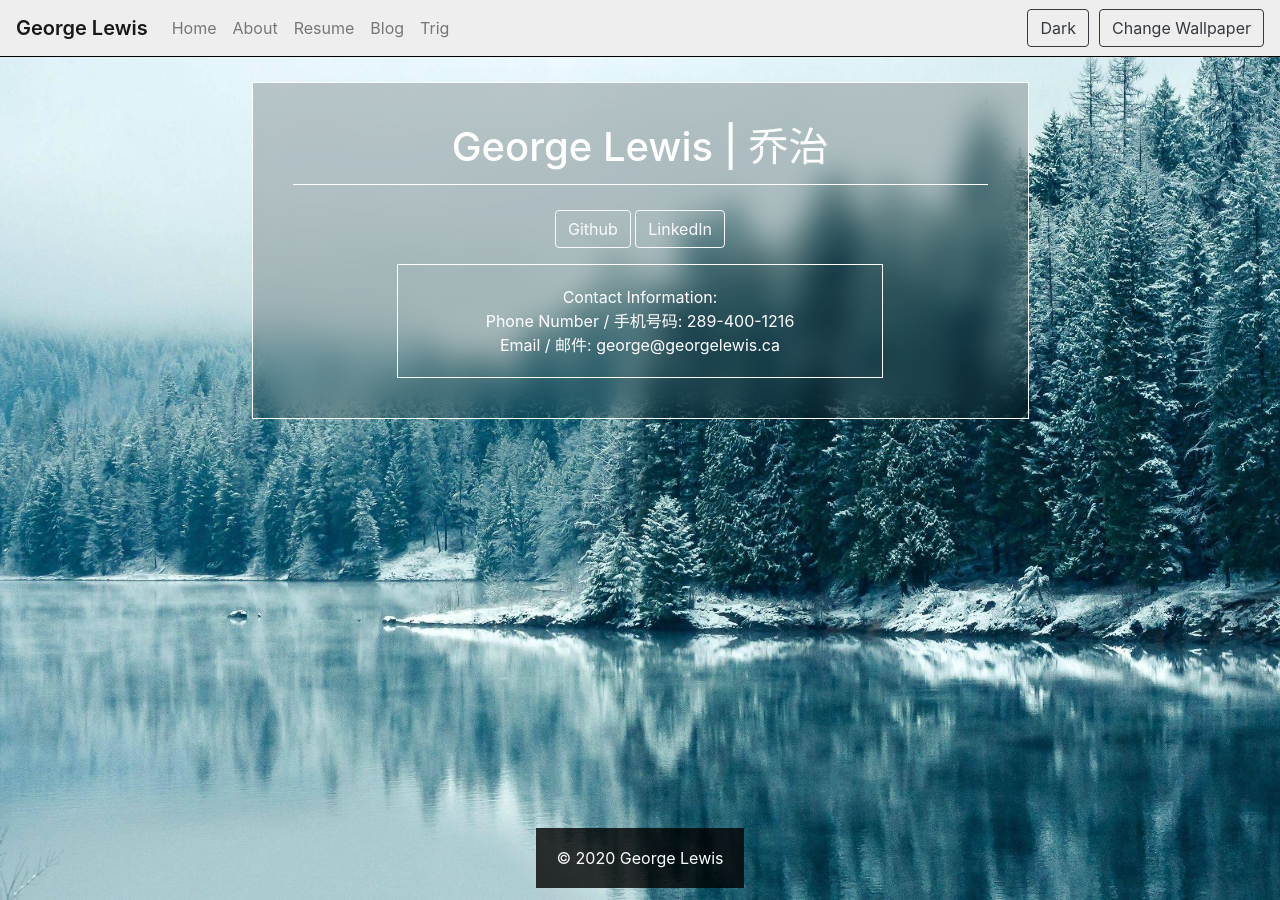
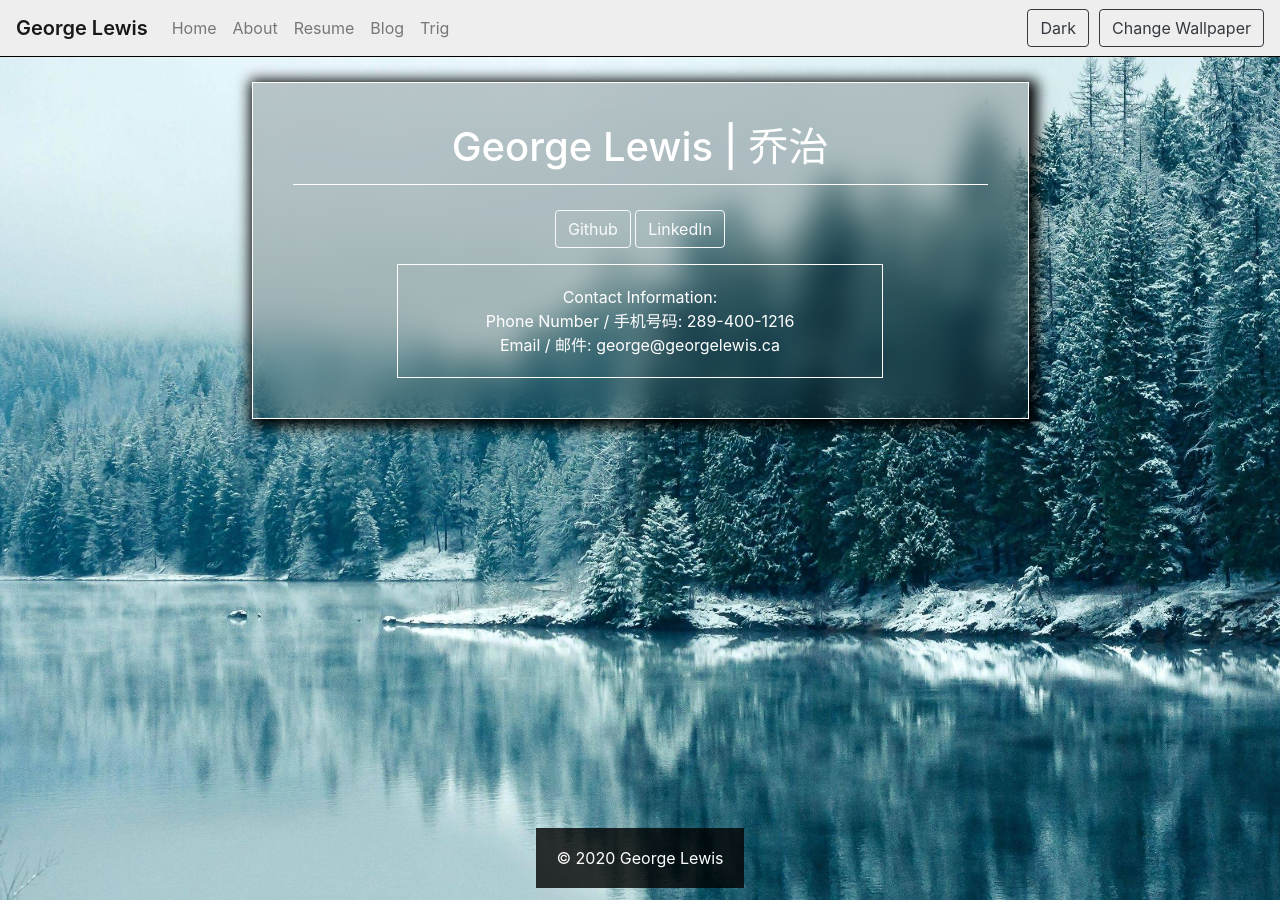
Before and after one commit to George-lewis/george-lewis.github.io, a Jekyll site: the page built from index.markdown, in a window 1280 px wide. Built offline with Jekyll 4.4.1, drawn with Linux system fonts in a browser that asks for light colours.

Commit message:
Drop shadow

```diff
--- a/_sass/_base.scss
+++ b/_sass/_base.scss
@@ -87,13 +87,14 @@ Note regarding centering of #content:
 }
 
 #content {
-	border: 1px solid white;
+    border: 1px solid white;
     padding: 40px;
     width: 100%;
     background-color: rgba(0,0,0,0.2);
     backdrop-filter: blur(15px);
     text-align: center;
     margin-top: 25px;
+    box-shadow: 3px 3px 13px 5px black;
 }
 
 @supports not (backdrop-filter: blur(15px)) {
```
